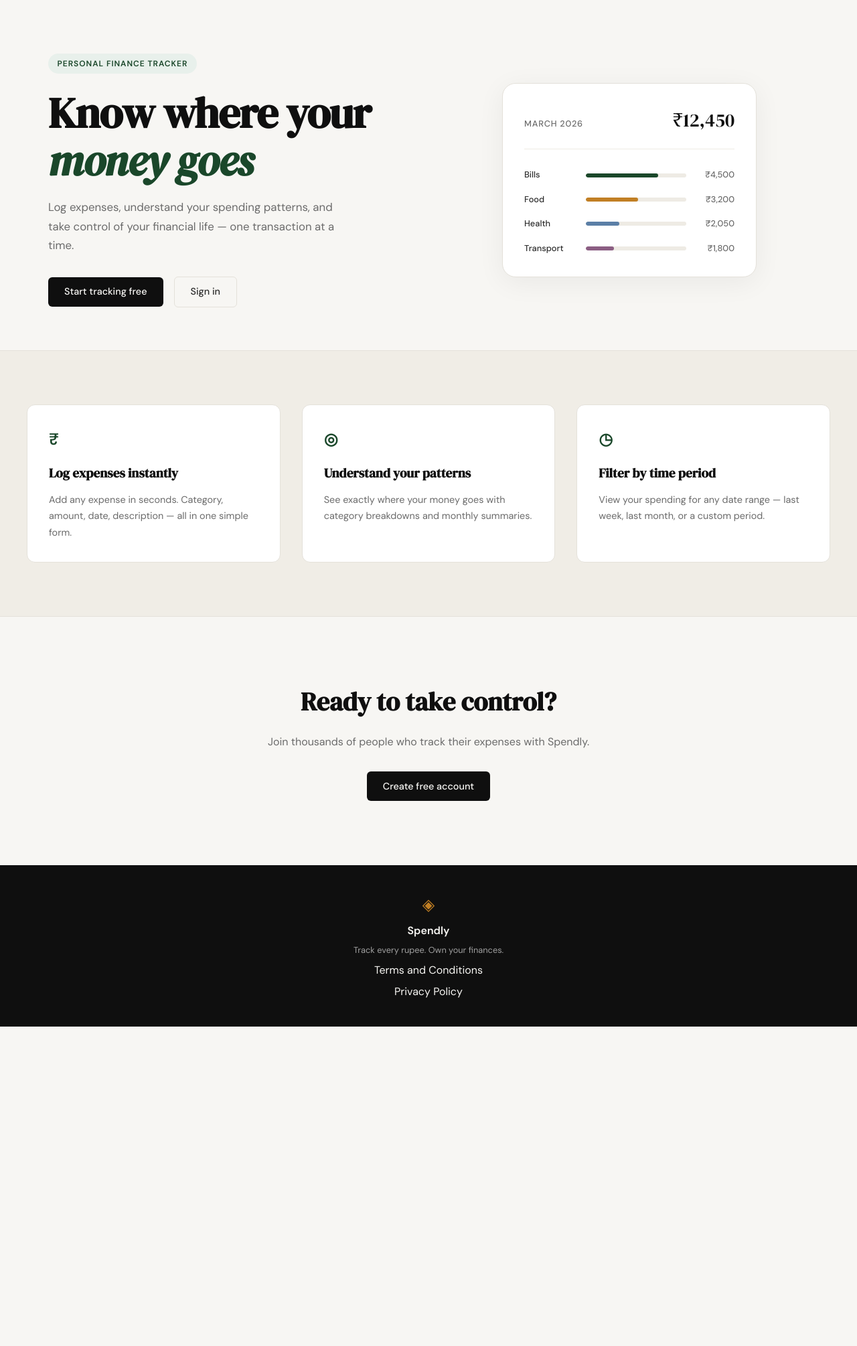
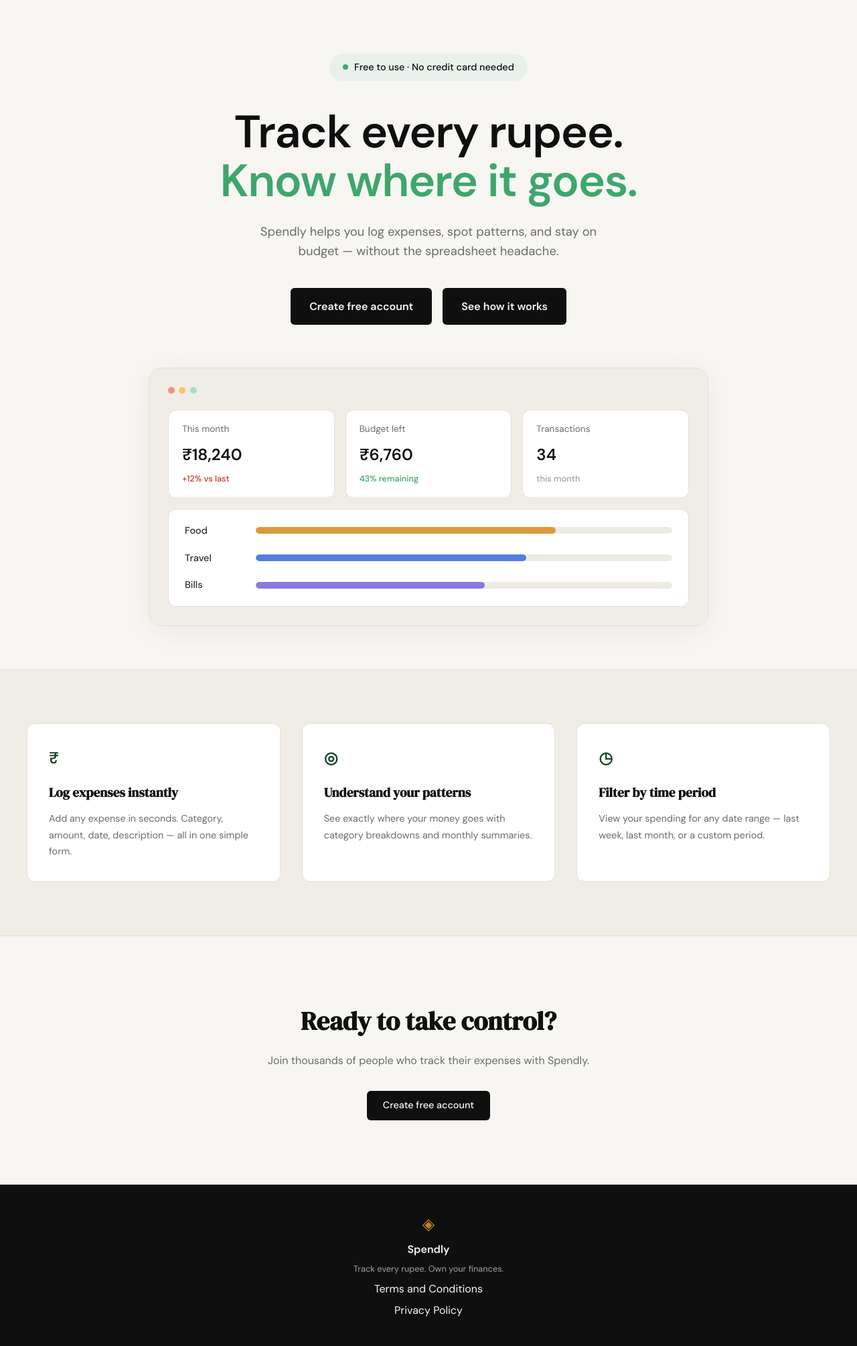
Before and after one commit to PrasadBant/Spendly, a Flask app: page / in a window 1280 px wide. Shown: the part 61-2071 px from the top of the page at 67% size. Before the commit the page ends 1594 px from the top, so only its background shows below. Run offline with Flask 3, Linux system fonts and the light colour scheme.

Commit message:
landing: redesign hero section to match mockup

```diff
--- /dev/null
+++ b/static/css/landing.css
@@ -0,0 +1,226 @@
+/* ------------------------------------------------------------------ */
+/* Hero — landing page override                                        */
+/* Loaded after style.css; scoped to .hero only.                       */
+/* ------------------------------------------------------------------ */
+
+:root {
+    --hero-green: #3fa66c;
+    --hero-orange: #d99a3f;
+    --hero-blue: #4f7fe0;
+    --hero-purple: #8b7ae0;
+}
+
+.hero {
+    display: flex;
+    flex-direction: column;
+    align-items: center;
+    text-align: center;
+    gap: 0;
+    max-width: 900px;
+    padding: 5rem 2rem 4rem;
+    margin: 0 auto;
+}
+
+.hero-inner {
+    display: flex;
+    flex-direction: column;
+    align-items: center;
+    width: 100%;
+}
+
+.hero-badge {
+    display: inline-flex;
+    align-items: center;
+    gap: 0.55rem;
+    background: var(--accent-light);
+    color: var(--ink);
+    font-size: 0.9rem;
+    font-weight: 500;
+    letter-spacing: normal;
+    text-transform: none;
+    padding: 0.55rem 1.25rem;
+    border-radius: 999px;
+    margin-bottom: 2.5rem;
+}
+
+.hero-badge-dot {
+    display: inline-block;
+    width: 8px;
+    height: 8px;
+    border-radius: 50%;
+    background: var(--hero-green);
+}
+
+.hero-title {
+    font-family: var(--font-body);
+    font-weight: 800;
+    font-size: clamp(2.75rem, 6vw, 4.25rem);
+    line-height: 1.08;
+    letter-spacing: -0.02em;
+    color: var(--ink);
+    margin-bottom: 1.5rem;
+}
+
+.hero-title-accent {
+    display: block;
+    color: var(--hero-green);
+}
+
+.hero-subtitle {
+    font-size: 1.15rem;
+    color: var(--ink-muted);
+    line-height: 1.6;
+    max-width: 560px;
+    margin: 0 auto 2.5rem;
+}
+
+.hero-actions {
+    display: flex;
+    justify-content: center;
+    gap: 1rem;
+    margin-bottom: 4rem;
+}
+
+.hero-actions .btn-primary,
+.hero-actions .btn-ghost {
+    background: var(--ink);
+    color: var(--paper);
+    border: none;
+    padding: 0.9rem 1.75rem;
+    font-size: 1rem;
+    font-weight: 600;
+}
+
+.hero-actions .btn-ghost:hover,
+.hero-actions .btn-primary:hover {
+    background: var(--accent);
+    color: var(--paper);
+    border-color: transparent;
+}
+
+/* ------------------------------------------------------------------ */
+/* Mock card (hero visual)                                             */
+/* ------------------------------------------------------------------ */
+
+.hero-visual {
+    width: 100%;
+    display: block;
+}
+
+.mock-card {
+    background: var(--paper-warm);
+    border: 1px solid var(--border);
+    border-radius: var(--radius-lg);
+    padding: 1.75rem;
+    max-width: 900px;
+    width: 100%;
+    box-shadow: 0 8px 40px rgba(0,0,0,0.06);
+}
+
+.mock-dots {
+    display: flex;
+    gap: 0.4rem;
+    margin-bottom: 1.5rem;
+}
+
+.mock-dot {
+    width: 10px;
+    height: 10px;
+    border-radius: 50%;
+}
+
+.mock-dot-red { background: #f0938a; }
+.mock-dot-yellow { background: #f5c869; }
+.mock-dot-green { background: #a8e0c1; }
+
+.mock-stats {
+    display: grid;
+    grid-template-columns: repeat(3, 1fr);
+    gap: 1rem;
+    margin-bottom: 1rem;
+}
+
+.mock-stat {
+    background: var(--paper-card);
+    border: 1px solid var(--border);
+    border-radius: var(--radius-md);
+    padding: 1.1rem 1.25rem;
+    text-align: left;
+}
+
+.mock-stat-label {
+    display: block;
+    font-size: 0.85rem;
+    color: var(--ink-muted);
+    margin-bottom: 0.5rem;
+}
+
+.mock-stat-value {
+    display: block;
+    font-family: var(--font-body);
+    font-size: 1.5rem;
+    font-weight: 700;
+    color: var(--ink);
+    margin-bottom: 0.4rem;
+}
+
+.mock-stat-change {
+    display: block;
+    font-size: 0.8rem;
+    font-weight: 500;
+}
+
+.mock-stat-change.negative { color: var(--danger); }
+.mock-stat-change.positive { color: var(--hero-green); }
+.mock-stat-change.neutral { color: var(--ink-faint); }
+
+.mock-bars {
+    background: var(--paper-card);
+    border: 1px solid var(--border);
+    border-radius: var(--radius-md);
+    padding: 1.25rem 1.5rem;
+    display: flex;
+    flex-direction: column;
+    gap: 1.1rem;
+}
+
+.mock-bar-row {
+    display: grid;
+    grid-template-columns: 90px 1fr;
+    align-items: center;
+    gap: 1rem;
+}
+
+.mock-cat {
+    font-size: 0.9rem;
+    font-weight: 500;
+    color: var(--ink-soft);
+    text-align: left;
+}
+
+.mock-bar-track {
+    height: 10px;
+    background: var(--border-soft);
+    border-radius: 999px;
+    overflow: hidden;
+}
+
+.mock-bar {
+    height: 100%;
+    border-radius: 999px;
+    background: var(--hero-orange);
+}
+
+.mock-bar-travel { background: var(--hero-blue); }
+.mock-bar-bills { background: var(--hero-purple); }
+
+/* ------------------------------------------------------------------ */
+/* Responsive                                                          */
+/* ------------------------------------------------------------------ */
+
+@media (max-width: 600px) {
+    .mock-stats { grid-template-columns: 1fr; }
+    .hero-actions { flex-direction: column; width: 100%; }
+    .hero-actions .btn-primary,
+    .hero-actions .btn-ghost { width: 100%; text-align: center; }
+}
--- a/templates/landing.html
+++ b/templates/landing.html
@@ -1,60 +1,74 @@
 {% extends "base.html" %}
 
 {% block title %}Spendly — Track Every Rupee{% endblock %}
+
+{% block head %}
+<link rel="stylesheet" href="{{ url_for('static', filename='css/landing.css') }}">
+{% endblock %}
 
 {% block content %}
 
 <section class="hero">
     <div class="hero-inner">
-        <div class="hero-badge">Personal Finance Tracker</div>
+        <div class="hero-badge">
+            <span class="hero-badge-dot"></span>
+            Free to use · No credit card needed
+        </div>
         <h1 class="hero-title">
-            Know where your<br>
-            <em>money goes</em>
+            Track every rupee.
+            <span class="hero-title-accent">Know where it goes.</span>
         </h1>
         <p class="hero-subtitle">
-            Log expenses, understand your spending patterns,
-            and take control of your financial life —
-            one transaction at a time.
+            Spendly helps you log expenses, spot patterns, and stay
+            on budget — without the spreadsheet headache.
         </p>
         <div class="hero-actions">
-            <a href="{{ url_for('register') }}" class="btn-primary">Start tracking free</a>
-            <a href="{{ url_for('login') }}" class="btn-ghost">Sign in</a>
+            <a href="{{ url_for('register') }}" class="btn-primary">Create free account</a>
+            <a href="#" class="btn-primary">See how it works</a>
         </div>
     </div>
     <div class="hero-visual">
         <div class="mock-card">
-            <div class="mock-card-header">
-                <span class="mock-label">March 2026</span>
-                <span class="mock-total">₹12,450</span>
+            <div class="mock-dots">
+                <span class="mock-dot mock-dot-red"></span>
+                <span class="mock-dot mock-dot-yellow"></span>
+                <span class="mock-dot mock-dot-green"></span>
+            </div>
+            <div class="mock-stats">
+                <div class="mock-stat">
+                    <span class="mock-stat-label">This month</span>
+                    <span class="mock-stat-value">₹18,240</span>
+                    <span class="mock-stat-change negative">+12% vs last</span>
+                </div>
+                <div class="mock-stat">
+                    <span class="mock-stat-label">Budget left</span>
+                    <span class="mock-stat-value">₹6,760</span>
+                    <span class="mock-stat-change positive">43% remaining</span>
+                </div>
+                <div class="mock-stat">
+                    <span class="mock-stat-label">Transactions</span>
+                    <span class="mock-stat-value">34</span>
+                    <span class="mock-stat-change neutral">this month</span>
+                </div>
             </div>
             <div class="mock-bars">
                 <div class="mock-bar-row">
-                    <span class="mock-cat">Bills</span>
+                    <span class="mock-cat">Food</span>
                     <div class="mock-bar-track">
                         <div class="mock-bar" style="width: 72%"></div>
                     </div>
-                    <span class="mock-amt">₹4,500</span>
                 </div>
                 <div class="mock-bar-row">
-                    <span class="mock-cat">Food</span>
+                    <span class="mock-cat">Travel</span>
                     <div class="mock-bar-track">
-                        <div class="mock-bar mock-bar-2" style="width: 52%"></div>
+                        <div class="mock-bar mock-bar-travel" style="width: 65%"></div>
                     </div>
-                    <span class="mock-amt">₹3,200</span>
                 </div>
                 <div class="mock-bar-row">
-                    <span class="mock-cat">Health</span>
+                    <span class="mock-cat">Bills</span>
                     <div class="mock-bar-track">
-                        <div class="mock-bar mock-bar-3" style="width: 33%"></div>
+                        <div class="mock-bar mock-bar-bills" style="width: 55%"></div>
                     </div>
-                    <span class="mock-amt">₹2,050</span>
-                </div>
-                <div class="mock-bar-row">
-                    <span class="mock-cat">Transport</span>
-                    <div class="mock-bar-track">
-                        <div class="mock-bar mock-bar-4" style="width: 28%"></div>
-                    </div>
-                    <span class="mock-amt">₹1,800</span>
                 </div>
             </div>
         </div>
```
